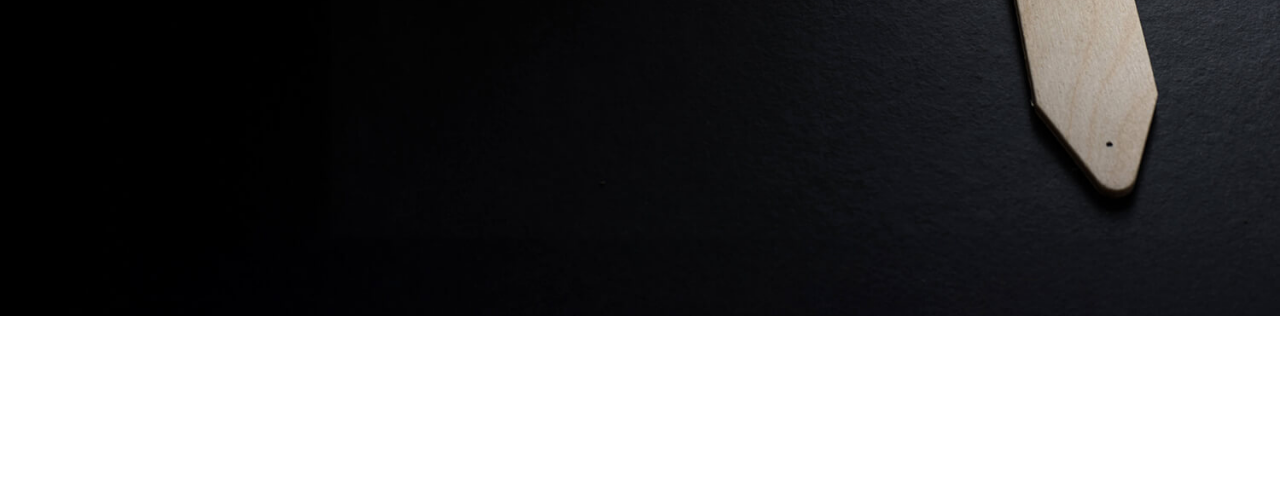
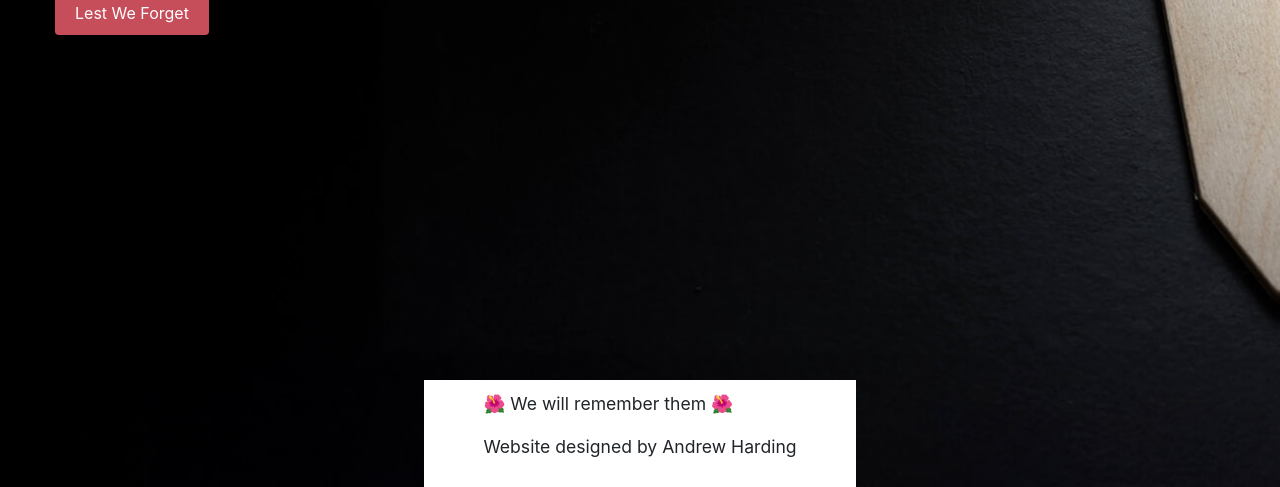
Before and after one commit to AndrewH1188/rememberingTheirSacrifice, a plain HTML site: page index.html in a window 1280 px wide. Shown: the part 484-971 px from the top of the page. Before the commit the page ends 800 px from the top, so only its background shows below. Drawn offline with nearby package versions, Linux system fonts and the light colour scheme.

Commit message:
BG image updated to show on live. Button updated, Styling for button and footer, footer added.

```diff
--- a/assets/styles/bgImg.scss
+++ b/assets/styles/bgImg.scss
@@ -1,5 +1,5 @@
 .bgImg {
-    background-image: url('/assets/images/wooden-cross.jpg');
+    background-image: url('../images/wooden-cross.jpg');
     background-size: cover;
     height: auto;
     background-repeat: no-repeat;
--- a/assets/styles/main.scss
+++ b/assets/styles/main.scss
@@ -1,3 +1,38 @@
+:root {
+    --poppy-dark: #87343d;
+    --poppy-light: #c64d5a;
+}
+
+.container {
+    height: 100vh;
+    display: flex;
+    align-items: center;
+    margin: 60px 0;
+}
+
+
+
 h1 {
     color: #fff;
+    font-size: 3em;
 }
+
+.btn {
+    border: 0;
+    background-color: var(--poppy-light);
+    color: #fff;
+
+    padding: 10px 20px;
+
+    &:hover {
+        background-color: var(--poppy-dark);
+        color: #fff;
+    }
+}
+
+
+@media screen and (min-width: 768px) {
+    .container {
+        margin: 0 40px;
+    }
+}
--- a/assets/styles/nav.scss
+++ b/assets/styles/nav.scss
@@ -1,7 +1,9 @@
-.navbar {
+.navbar, .footer-bg {
     background-color: #fff;
     width: fit-content;
     padding: 11px 59px;
     margin: auto;
     font-size: 1.1em;
 }
+
+.navbar { justify-content: center; }
--- a/index.html
+++ b/index.html
@@ -21,9 +21,7 @@
   <nav class="navbar navbar-expand-lg navbar-bg">
     <button class="navbar-toggler" type="button" data-toggle="collapse" data-target="#navbarSupportedContent"
       aria-controls="navbarSupportedContent" aria-expanded="false" aria-label="Toggle navigation">
-      <span class="navbar-toggler-icon"></span>
       <i class="fas fa-bars" aria-hidden="true"></i>
-      <span class="navbar-toggler-icon"></span>
     </button>
 
     <div class="collapse navbar-collapse nav-links" id="navbarSupportedContent">
@@ -64,14 +62,55 @@
   </nav>
 
 
-
+<section class="mainHP-Title">
 <div class="container">
     <div class="row">
         <div class="col">
             <h1>Remembering Their Sacrifice</h1>
+            <a class="btn" href="">
+              Lest We Forget
+            </a>
         </div>
     </div>
 </div>
+</section>
+
+
+
+
+
+
+
+  <footer class="footer-bg">
+    <!-- <p class="social-text">Stay connected with us:</p>
+    <ul class="sm-icons">
+      <li class="sm-icons list-inline-item">
+        <a href="https://www.facebook.com/groups/911836479678983/" target="_blank"><i class="fab fa-facebook-f"></i></a>
+        <span class="sr-only">Facebook</span>
+      </li>
+      <li class="sm-icons list-inline-item">
+        <a href="https://www.instagram.com/war_heroes_remembered/" target="_blank"><i class="fab fa-instagram"></i></a>
+        <span class="sr-only">Instagram</span>
+      </li>
+      <li class="sm-icons list-inline-item">
+        <a href="https://www.threads.net/@war_heroes_remembered" target="_blank"><i class="fab fa-threads"></i></a>
+        <span class="sr-only">Threads</span>
+      </li>
+      <li class="sm-icons list-inline-item">
+        <a href="https://www.linkedin.com/groups/9515741" target="_blank"><i class="fa-brands fa-linkedin"></i></a>
+        <span class="sr-only">LinkedIn</span>
+      </li>
+    </ul> -->
+    <section>
+      <p class="remember">🌺 We will remember them 🌺</p>
+      <p class="credit">Website designed by Andrew Harding</p>
+    </section>
+  </footer>
+
+
+
+
+
 
 
 
```
Also changed, not shown: assets/styles/bgImg.css, assets/styles/main.css, assets/styles/nav.css, 3 other files.
